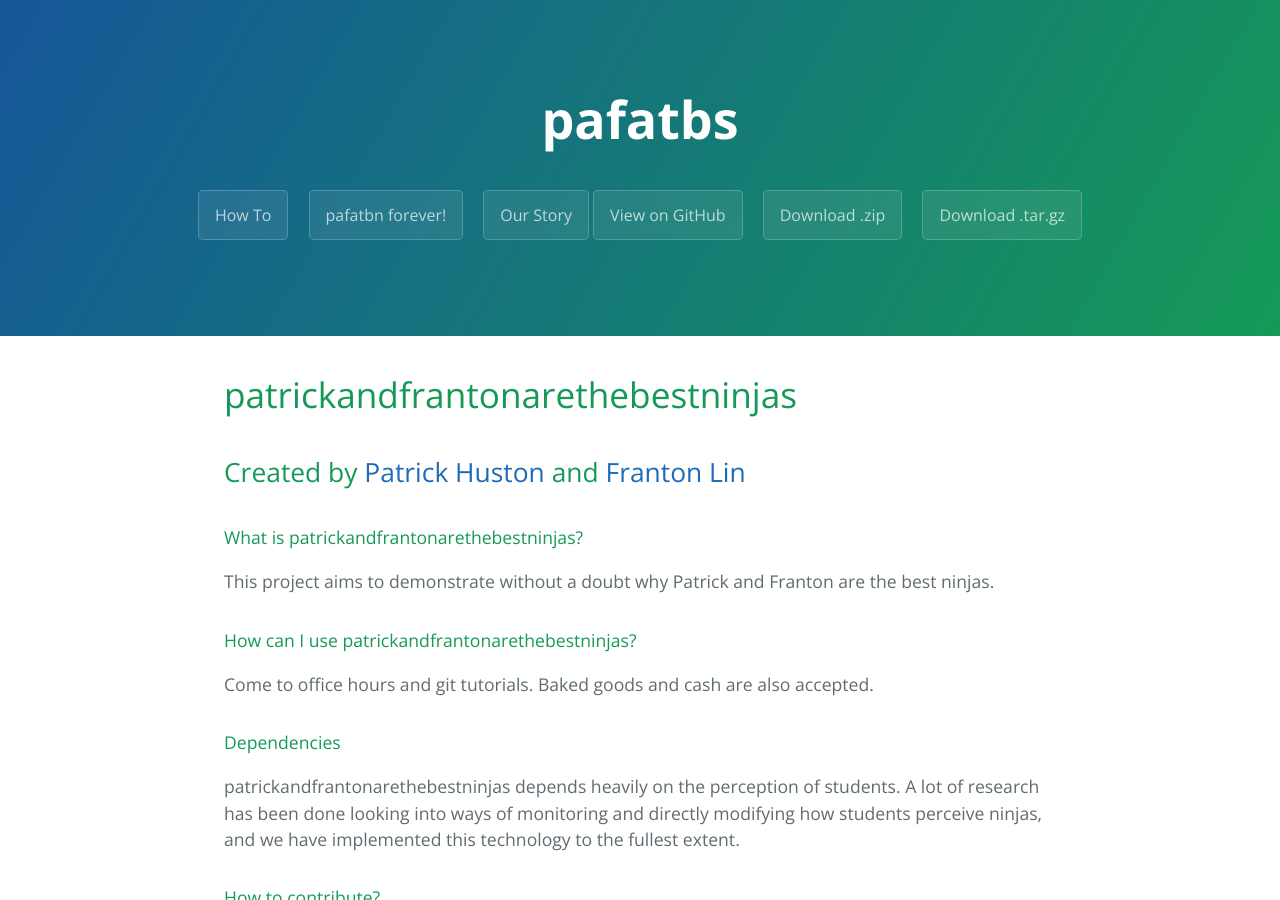
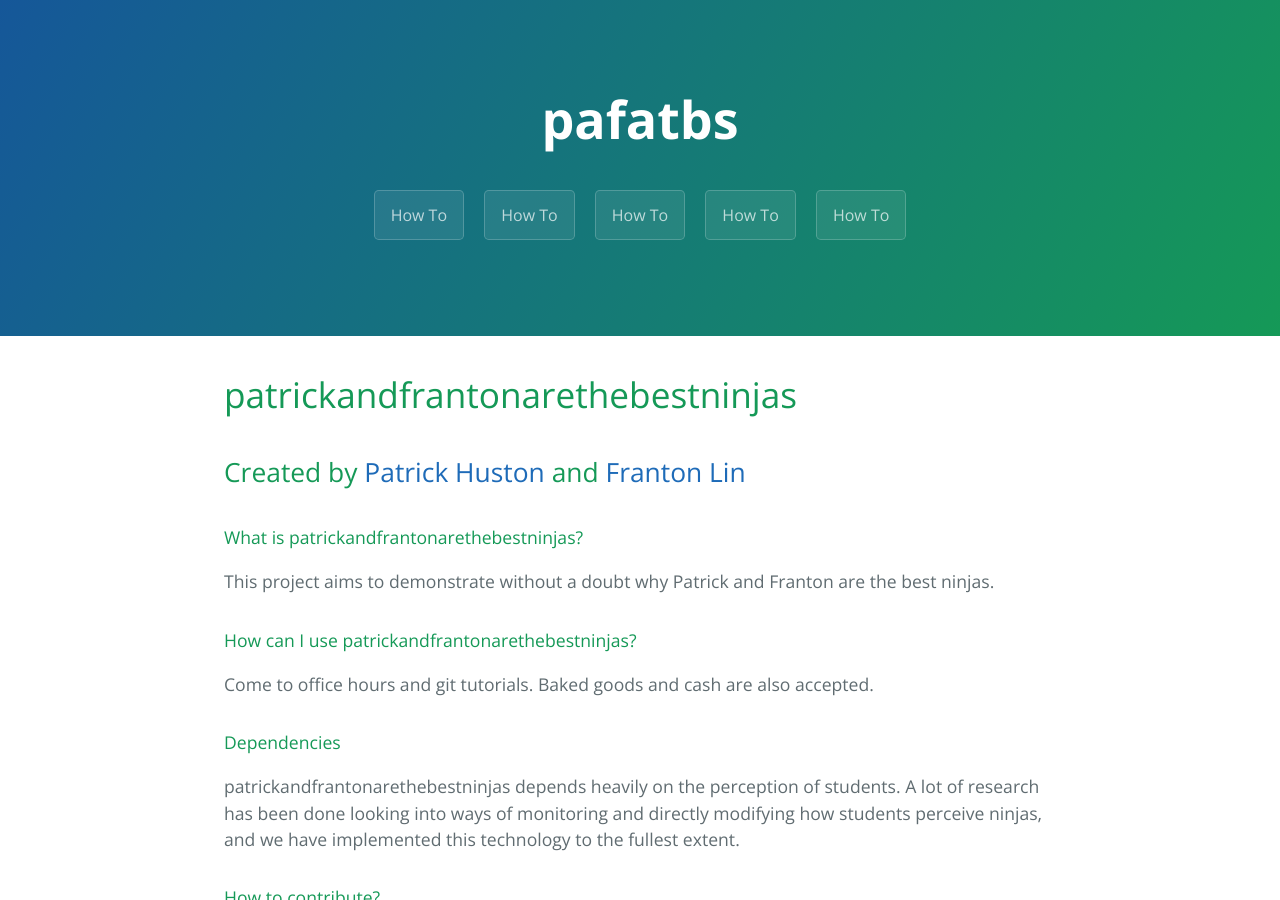
Before and after one commit to jpanos/ECE-477-website, a Jekyll site: the page built from index.md, in a window 1280 px wide and 900 px high. Built offline with Jekyll 4.4.1, drawn with Linux system fonts in a browser that asks for light colours.

Commit message:
Update template.html

```diff
--- a/_layouts/template.html
+++ b/_layouts/template.html
@@ -14,11 +14,12 @@
       <h1 class="project-name">pafatbs</h1>
       <h2 class="project-tagline"></h2>
       {% for page in site.pages %}
-        <a href= {{ page.filename }} class="btn">{{ page.title }}</a>
+        <a href= howto class="btn">How To</a>
+
+
+
       {% endfor %}
-      <a href="https://github.com/phuston/patrickandfrantonarethebestninjas" class="btn">View on GitHub</a>
-      <a href="https://github.com/phuston/patrickandfrantonarethebestninjas/zipball/master" class="btn">Download .zip</a>
-      <a href="https://github.com/phuston/patrickandfrantonarethebestninjas/tarball/master" class="btn">Download .tar.gz</a>
+
     </section>
 
     <section class="main-content">
```
